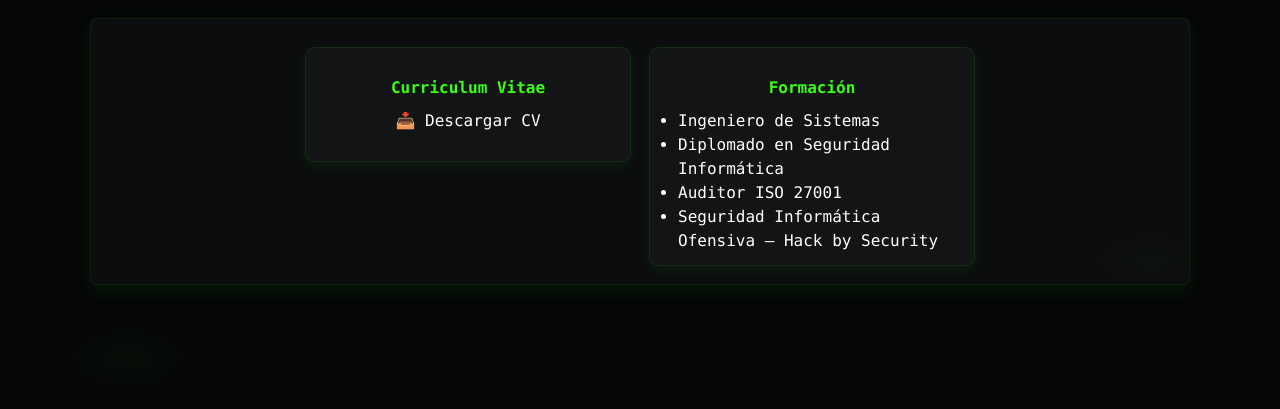
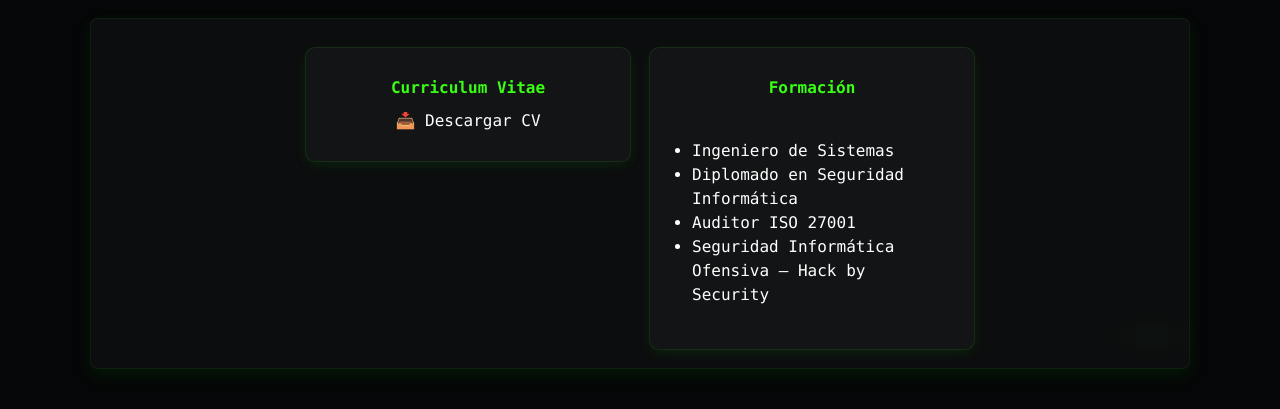
Before and after one commit to jonathang88/jonathangomez.qzz.io, a PHP site: page /cv in a window 1280 px wide. Shown: the part 177-586 px from the top of the page. Run offline with PHP 8.4, Linux system fonts and the light colour scheme.

Commit message:
Update styles2.css

```diff
--- a/css/styles2.css
+++ b/css/styles2.css
@@ -288,7 +288,7 @@ a:focus {
 }
 
 .cv-item ul {
-  padding-left: 16px;
+  padding: 30px;
   text-align: left;
   color: #fff;
   line-height: 1.5;
```
